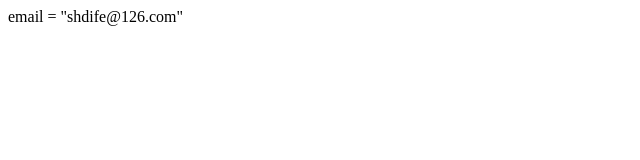
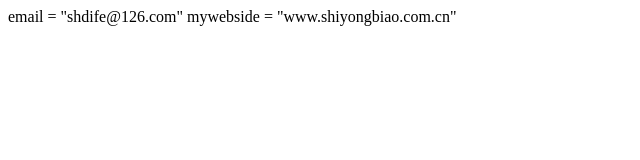
Before and after one commit to biaoyu2015/shi-yongbiao, a plain HTML site: page contact.html in a window 1280 px wide. Shown: the whole page, without its empty margins (0-640 px from the left). Drawn offline with Linux system fonts and the light colour scheme.

Commit message:
add my web

```diff
--- a/contact.html
+++ b/contact.html
@@ -4,5 +4,6 @@
 </head>
 <body>
 	<Myemail> email = "shdife@126.com"</Myemail>
+	<Myweb> mywebside = "www.shiyongbiao.com.cn"</Myweb>
 </body>
 </html>
```
